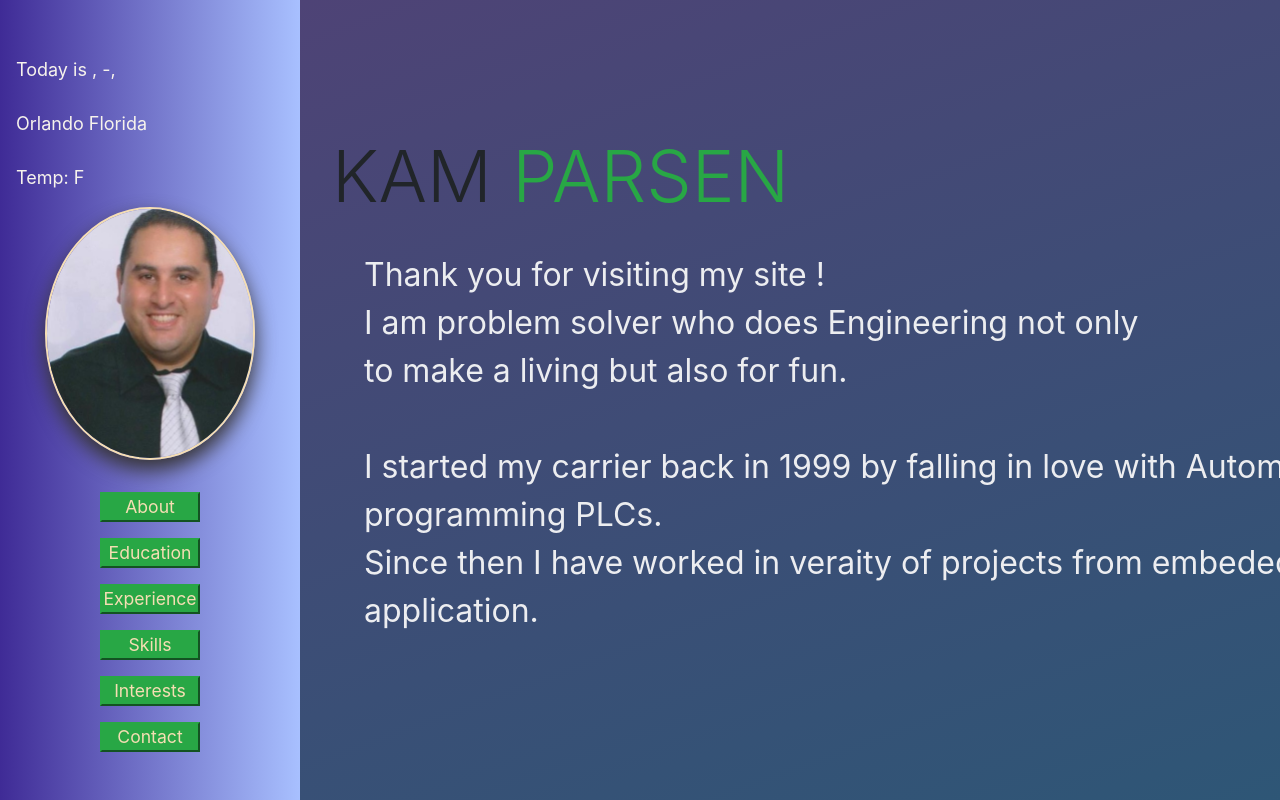
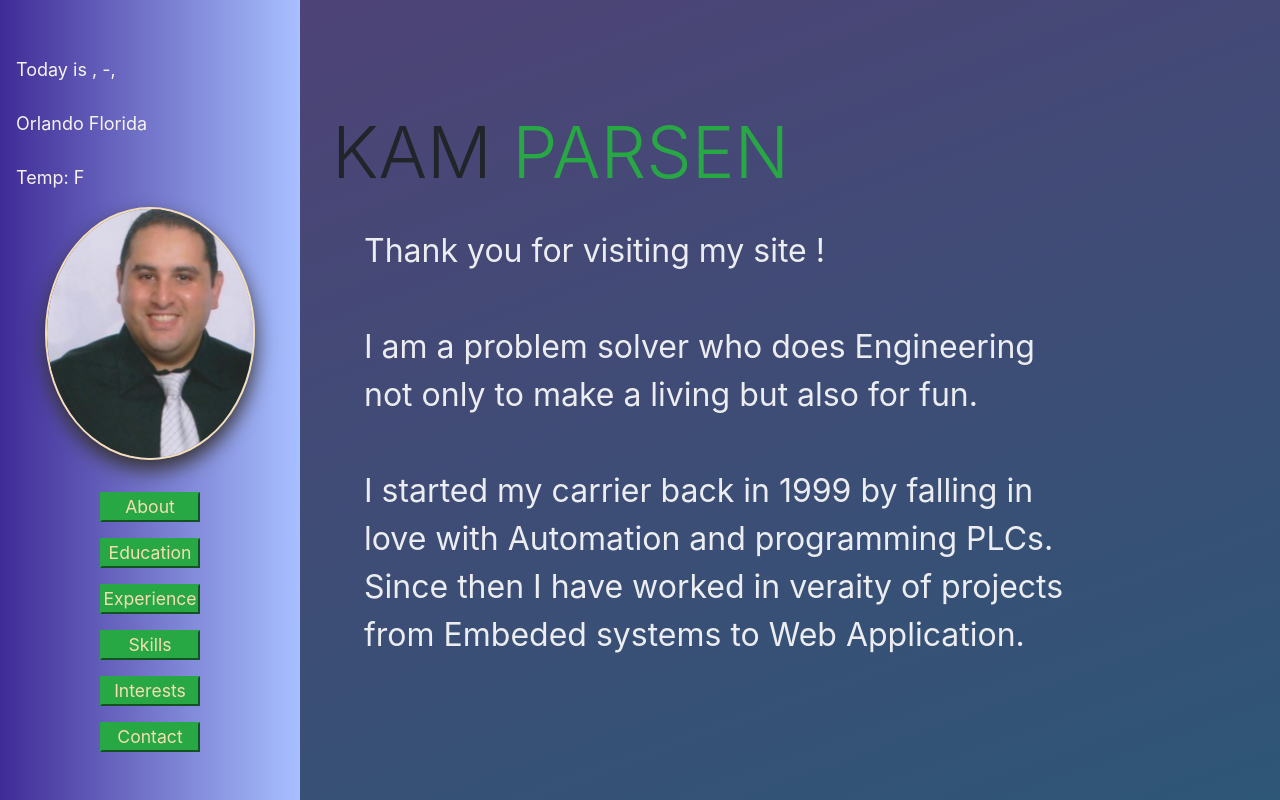
Before and after one commit to kambehba/kamparsen-site, an Angular app: page / in a window 1280 px wide. Shown: the top 800 px of the page. Built offline with nearby package versions, Linux system fonts and the light colour scheme; no server answers.

Commit message:
added some changes to About page text

```diff
--- a/src/app/app.component.css
+++ b/src/app/app.component.css
@@ -96,7 +96,8 @@ main{
     margin: 2rem;
     font-size: xx-large;
     color: #ecedf0;
-
+    align-self: center;
+    width: 700px;
 }
 
 .education{
--- a/src/app/app.component.html
+++ b/src/app/app.component.html
@@ -27,11 +27,11 @@
                     </h1>
                 </header>
                 <article class="aboutText">
-                    Thank you for visiting my site !<br/>
-                    I am problem solver who does Engineering not only <br/>
+                    Thank you for visiting my site !<br/><br/>
+                    I am a problem solver who does Engineering not only
                     to make a living but also for fun.<br/><br/>
                     I started my carrier back in 1999 by falling in love with Automation and programming PLCs.<br/>
-                    Since then I have worked in veraity of projects from embeded systems to web application.<br>
+                    Since then I have worked in veraity of projects from Embeded systems to Web Application.<br>
 
                 </article>
             </section>
@@ -123,7 +123,7 @@
 
                 <header *ngIf="showDesktopSkills" class="t3">
                     <h2 class="display-5 text-uppercase text-success">Frameworks , Libraries: <span
-                            class="display-3 text-uppercase text-white">WPF , WCF , PRISM</span></h2>
+                            class="display-3 text-uppercase text-white">.NET WPF , WCF , PRISM</span></h2>
                 </header>
 
                 <header *ngIf="showDesktopSkills" class="t4">
```
